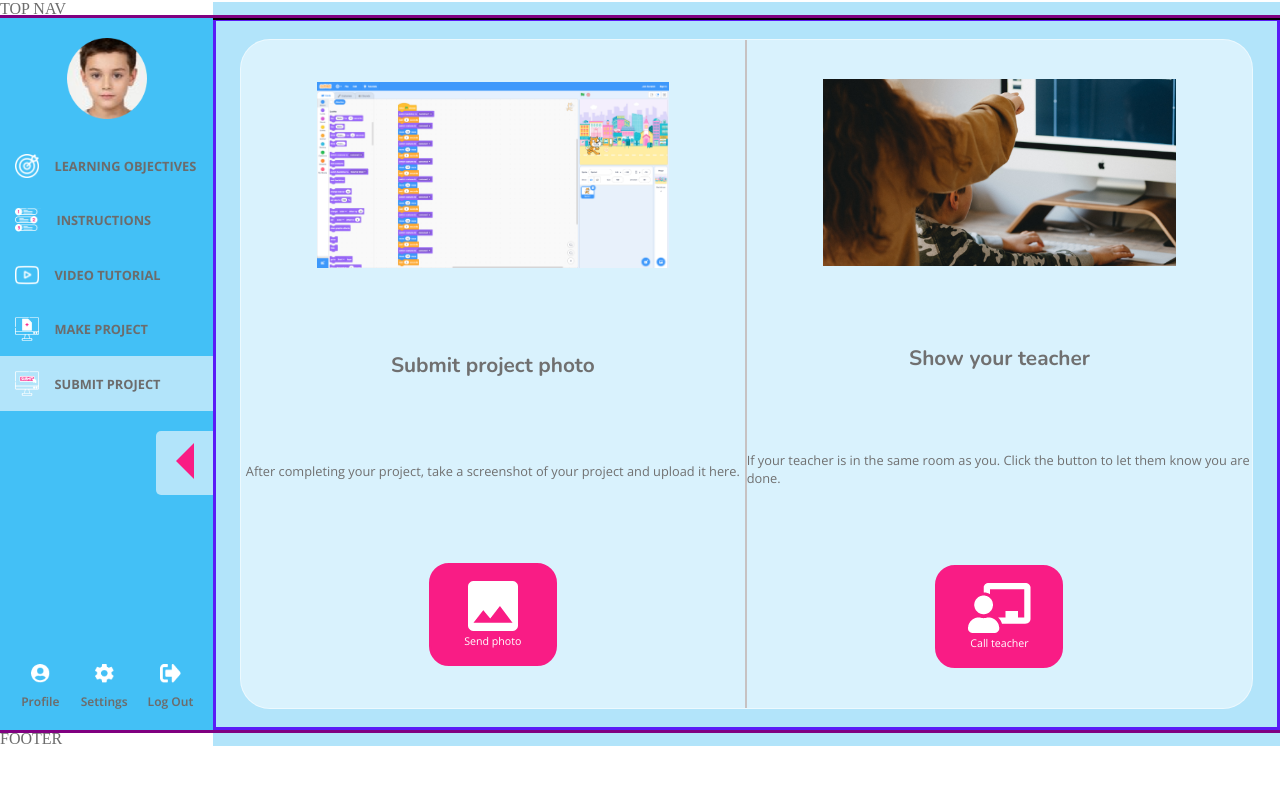
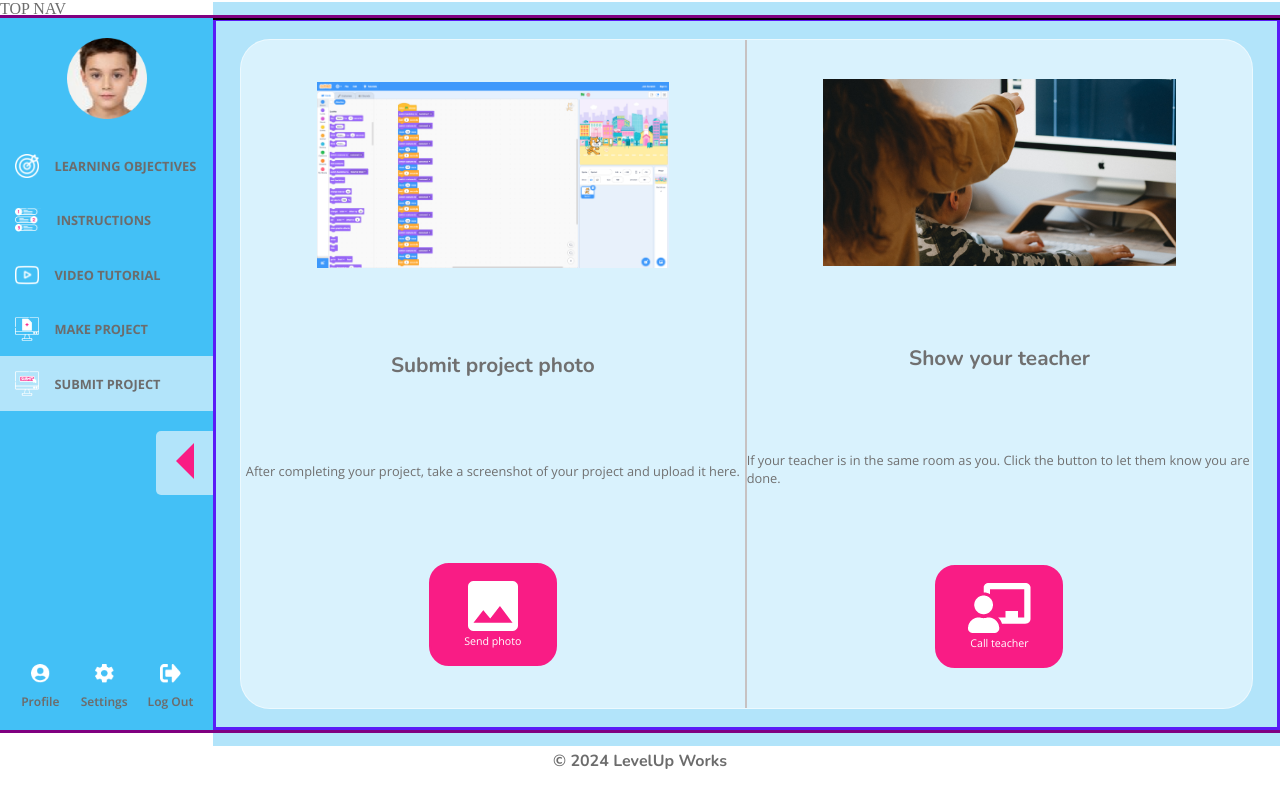
Before and after one commit to cyy963/education-portal-frontend, a React (Vite) app: page /student-dashboard/submit-project in a window 1280 px wide. Built offline with nearby package versions, Linux system fonts and the light colour scheme; the HTML template or start-up script is replaced by a standard one.

Commit message:
Added Footer two. Imported footer two into student and teacher dashboards.

```diff
--- /dev/null
+++ b/src/common/FooterTwo.css
@@ -0,0 +1,15 @@
+.footer-two {
+  margin-top: auto;
+  width: 100%; /* This is correct for taking the full width */
+  background-color: #ffffff;
+  padding: 20px 0; /* Adjusted padding for vertical centering, modify as needed */
+  box-sizing: border-box; /* Ensures padding doesn't affect the total width */
+  text-align: center; /* Centers the text horizontally */
+  display: flex; /* Enables Flexbox */
+  justify-content: center; /* Centers content horizontally in Flexbox */
+  align-items: center; /* Centers content vertically in Flexbox */
+  font-family: 'Nunito', sans-serif;
+  font-weight: bold;
+  font-size: 16px;
+  color: #707070; /* Hex color for the text - specified in photoshop mockup supplied */
+}
--- /dev/null
+++ b/src/common/FooterTwo.jsx
@@ -0,0 +1,18 @@
+
+import React from 'react';
+import '../common/FooterTwo.css';
+
+const FooterTwo = () => {
+  return (
+    <footer className="footer-two">
+      {/* Add your footer content here */}
+      <div className="content">
+        {/*  add additional elements  */}
+        <p>© 2024 LevelUp Works</p>
+        {/* Add other footer elements as needed */}
+      </div>
+    </footer>
+  );
+};
+
+export default FooterTwo;
--- a/src/pages/StudentDashboard/StudentDashboard.jsx
+++ b/src/pages/StudentDashboard/StudentDashboard.jsx
@@ -1,6 +1,7 @@
 import React from 'react';
 import Dashboard from '../../common/Dashboard/Dashboard.jsx';
 import { useState } from 'react';
+import FooterTwo from '../../common/FooterTwo.jsx'
 
 export default function TeacherDashboard() {
   // Assuming you have the teacher's name stored somewhere,
@@ -16,7 +17,7 @@ export default function TeacherDashboard() {
         <Dashboard user="student" studentName='AidenAndrews' />
 
         {/* footer */}
-        <footer>FOOTER</footer>
+        <FooterTwo />
     </>
   );
 }
--- a/src/pages/TeacherDashboard/TeacherDashboard.jsx
+++ b/src/pages/TeacherDashboard/TeacherDashboard.jsx
@@ -3,6 +3,7 @@ import Dashboard from '../../common/Dashboard/Dashboard.jsx';
 import ProgressTracker from './components/ProgressTracker/ProgressTracker.jsx';
 import styles from './TeacherDashboard.module.css';
 import { useState } from 'react';
+import FooterTwo from '../../common/FooterTwo.jsx'
 
 export default function TeacherDashboard() {
   // Assuming you have the teacher's name stored somewhere,
@@ -18,7 +19,7 @@ export default function TeacherDashboard() {
         <Dashboard user="teacher" teacherName='JasminaSalvador' />
 
         {/* footer */}
-        <footer>FOOTER</footer>
+        <FooterTwo />
     </>
   );
 }
```
